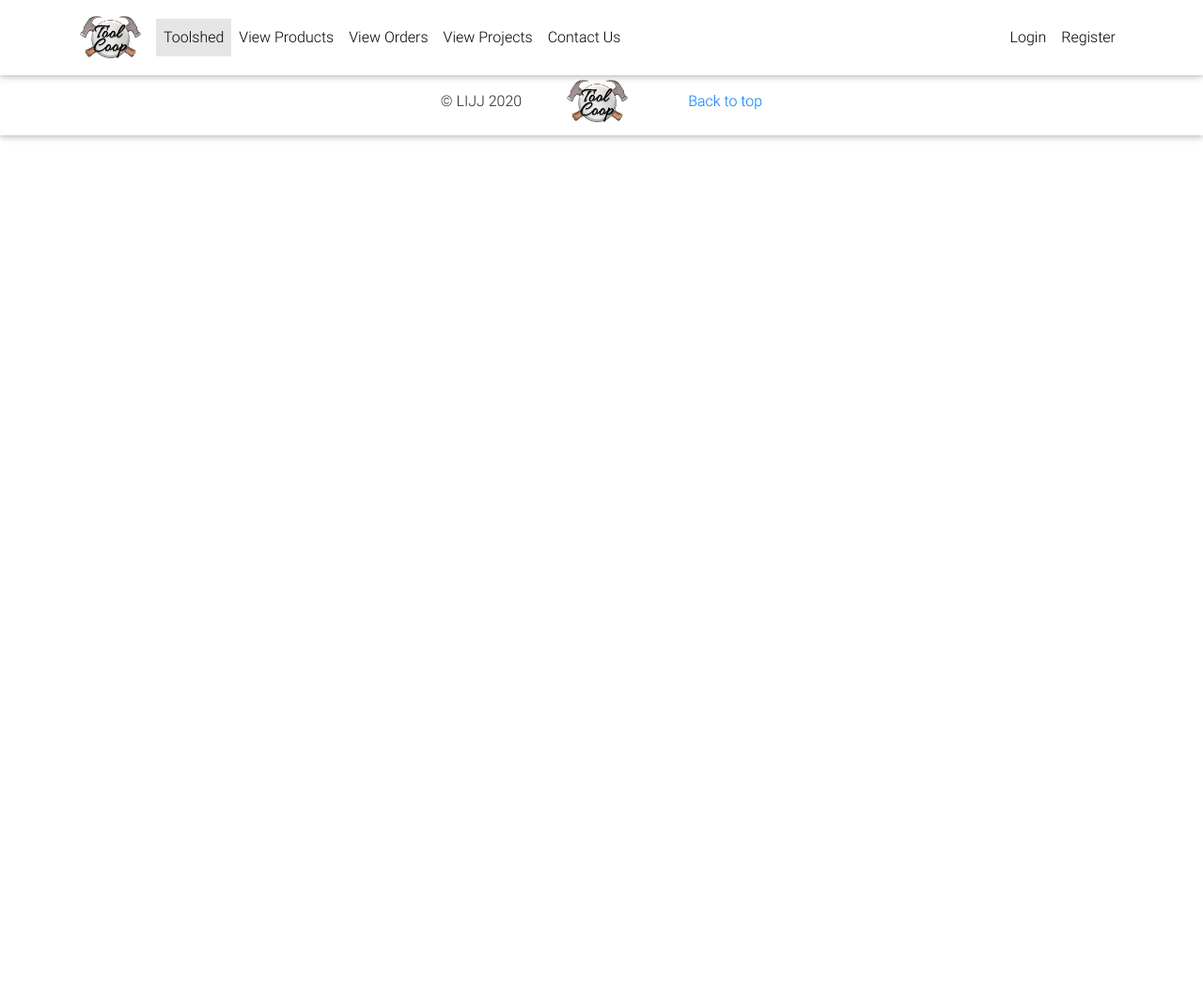
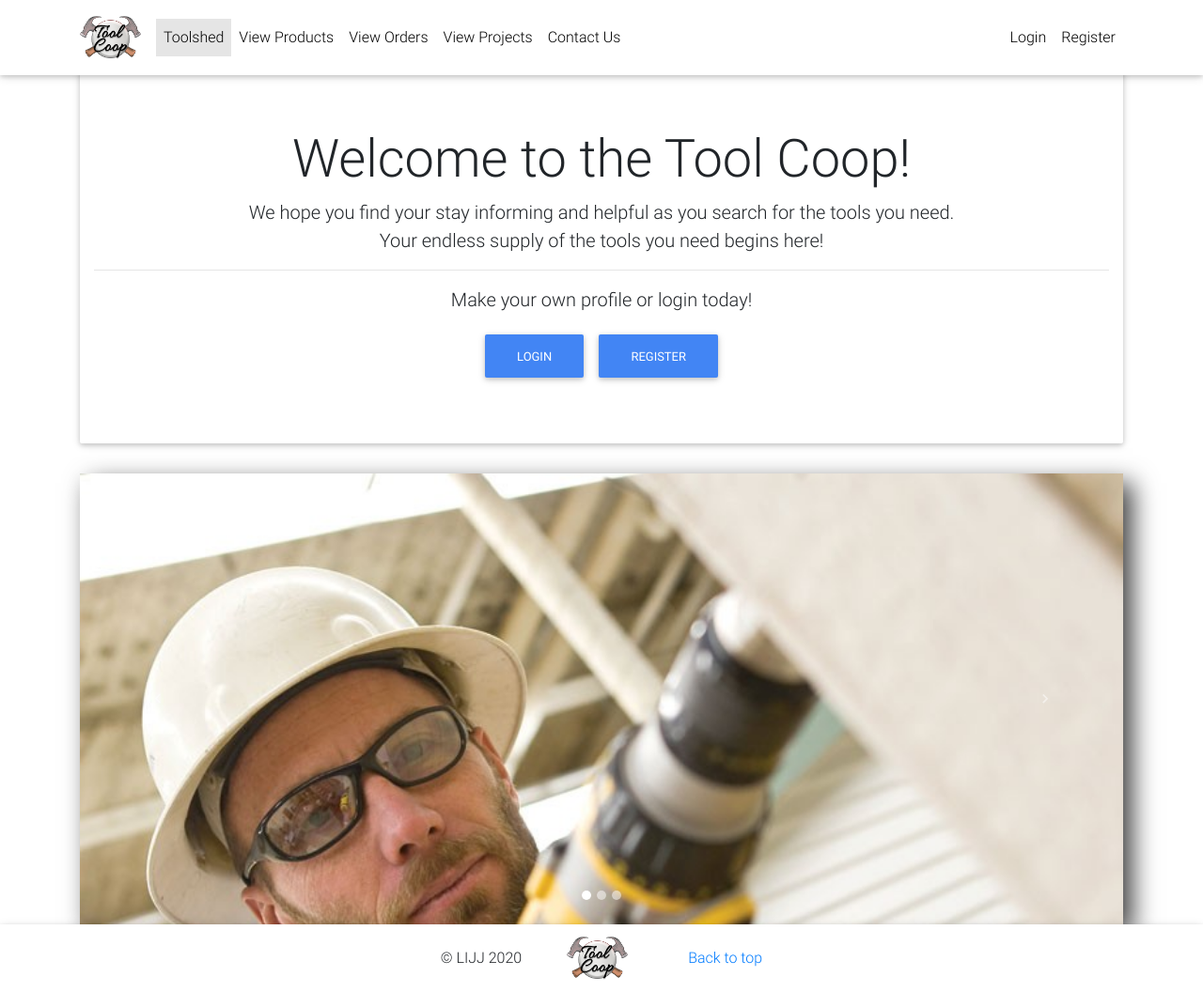
Before and after one commit to itsjaboyd/Tool-Coop, a Django app: page / in a window 1280 px wide. Shown: the whole page at 94% size. Before the commit the page ends 149 px from the top, so only its background shows below. Run offline with Django 3.2, Linux system fonts and the light colour scheme; some libraries are stand-ins or nearby versions.

Commit message:
Added carousel and jumbotron to home page and added home page link to navbar brand.

```diff
--- a/src/backend/templates/backend/base.html
+++ b/src/backend/templates/backend/base.html
@@ -51,7 +51,7 @@
       <div class="container">
 
         <!-- Brand -->
-        <a class="navbar-brand waves-effect" href="#" target="_blank">
+        <a class="navbar-brand waves-effect" href="{% url 'index' %}">
             <img src="../../../media/ToolCoopLogo.png" width=65 />
         </a>
 
--- a/src/backend/templates/backend/index.html
+++ b/src/backend/templates/backend/index.html
@@ -1,7 +1,67 @@
 {% extends "backend/base.html" %}
 {% load static %}
-
-
 {% block content %}
 
+<style>
+#carouselExampleIndicators {
+    -webkit-box-shadow: 10px 10px 25px 0px rgba(0,0,0,0.75);
+    -moz-box-shadow: 10px 10px 25px 0px rgba(0,0,0,0.75);
+    box-shadow: 10px 10px 25px 0px rgba(0,0,0,0.75);
+}
+
+.jumbotron {
+    text-align: center;
+}
+
+.desc {
+    padding: 0px;
+    margin: 0px;
+}
+</style>
+
+<div class="jumbotron jumbotron-fluid">
+  <div class="container">
+    {% if user.is_authenticated%}
+    <h1 class="display-4">Hey {{ user.first_name }}!</h1>
+        <p class="lead desc">We hope you find your stay informing and helpful as you search for the tools you need.</p>
+        <p class="lead desc">Your endless supply of the tools you need begins here!</p>
+    {% else %}
+        <h1 class="display-4">Welcome to the Tool Coop!</h1>
+        <p class="lead desc">We hope you find your stay informing and helpful as you search for the tools you need.</p>
+        <p class="lead desc">Your endless supply of the tools you need begins here!</p>
+        <hr>
+        <p class="lead">Make your own profile or login today!</p>
+        <a class="btn btn-primary" href="{% url 'login' %}" >Login</a>
+        <a class="btn btn-primary" href="{% url 'register' %}" >Register</a>
+    {% endif %}
+
+  </div>
+</div>
+
+<div id="carouselExampleIndicators" class="carousel slide d-none d-md-block" data-ride="carousel" data-interval="3000">
+    <ol class="carousel-indicators">
+    <li data-target="#carouselExampleIndicators" data-slide-to="0" class="active"></li>
+    <li data-target="#carouselExampleIndicators" data-slide-to="1"></li>
+    <li data-target="#carouselExampleIndicators" data-slide-to="2"></li>
+  </ol>
+  <div class="carousel-inner">
+    <div class="carousel-item active">
+      <img class="d-block w-100" src="../../../media/project_page/ManUsingDrill.jpg" alt="First slide">
+    </div>
+    <div class="carousel-item">
+      <img class="d-block w-100" src="../../../media/project_page/WomanUsingSaw.jpg" alt="Second slide">
+    </div>
+    <div class="carousel-item">
+      <img class="d-block w-100" src="../../../media/project_page/WomanUsingShovel.jpg" alt="Third slide">
+    </div>
+  </div>
+  <a class="carousel-control-prev" href="#carouselExampleControls" role="button" data-slide="prev">
+    <span class="carousel-control-prev-icon" aria-hidden="true"></span>
+    <span class="sr-only">Previous</span>
+  </a>
+  <a class="carousel-control-next" href="#carouselExampleControls" role="button" data-slide="next">
+    <span class="carousel-control-next-icon" aria-hidden="true"></span>
+    <span class="sr-only">Next</span>
+  </a>
+</div>
 {% endblock content %}
```
